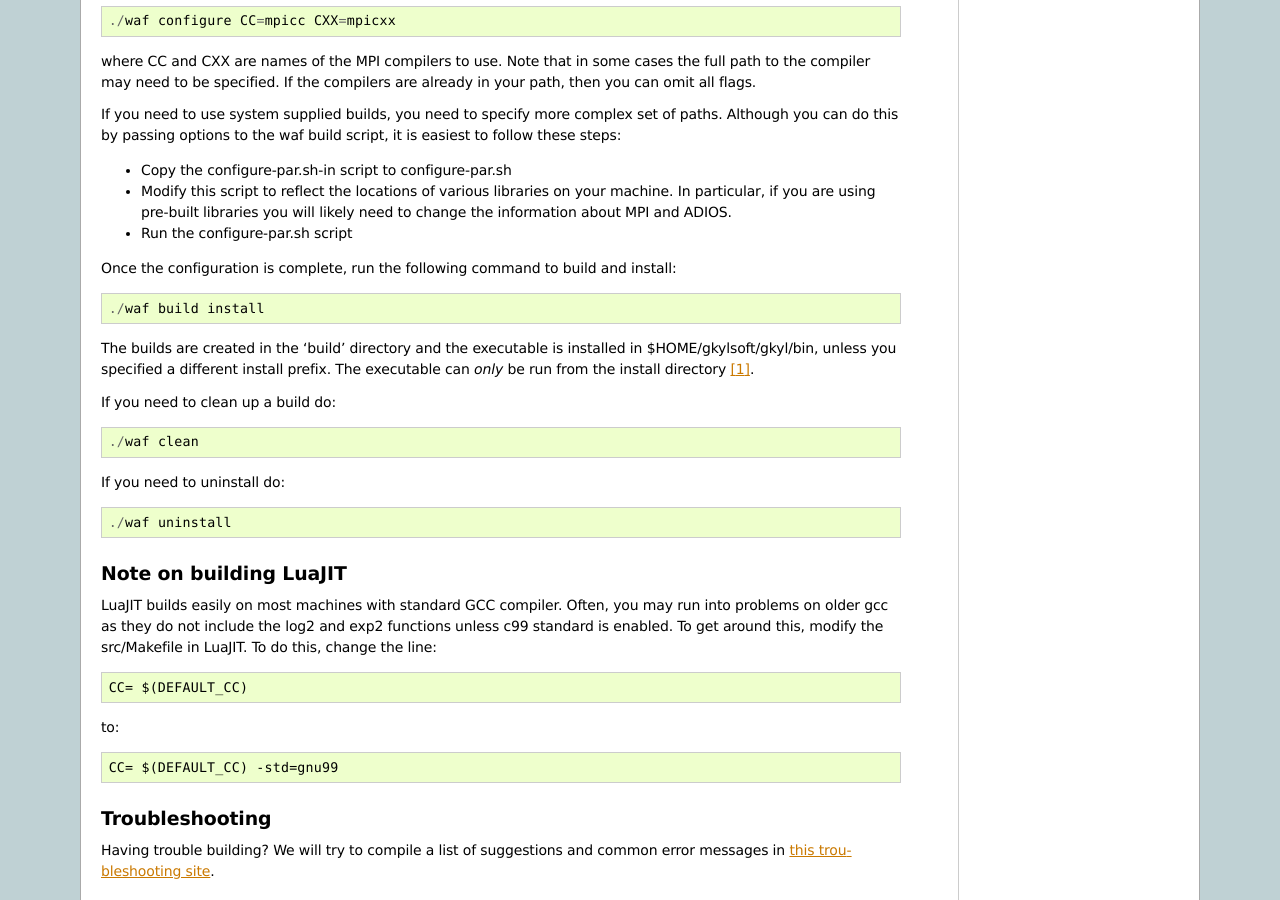
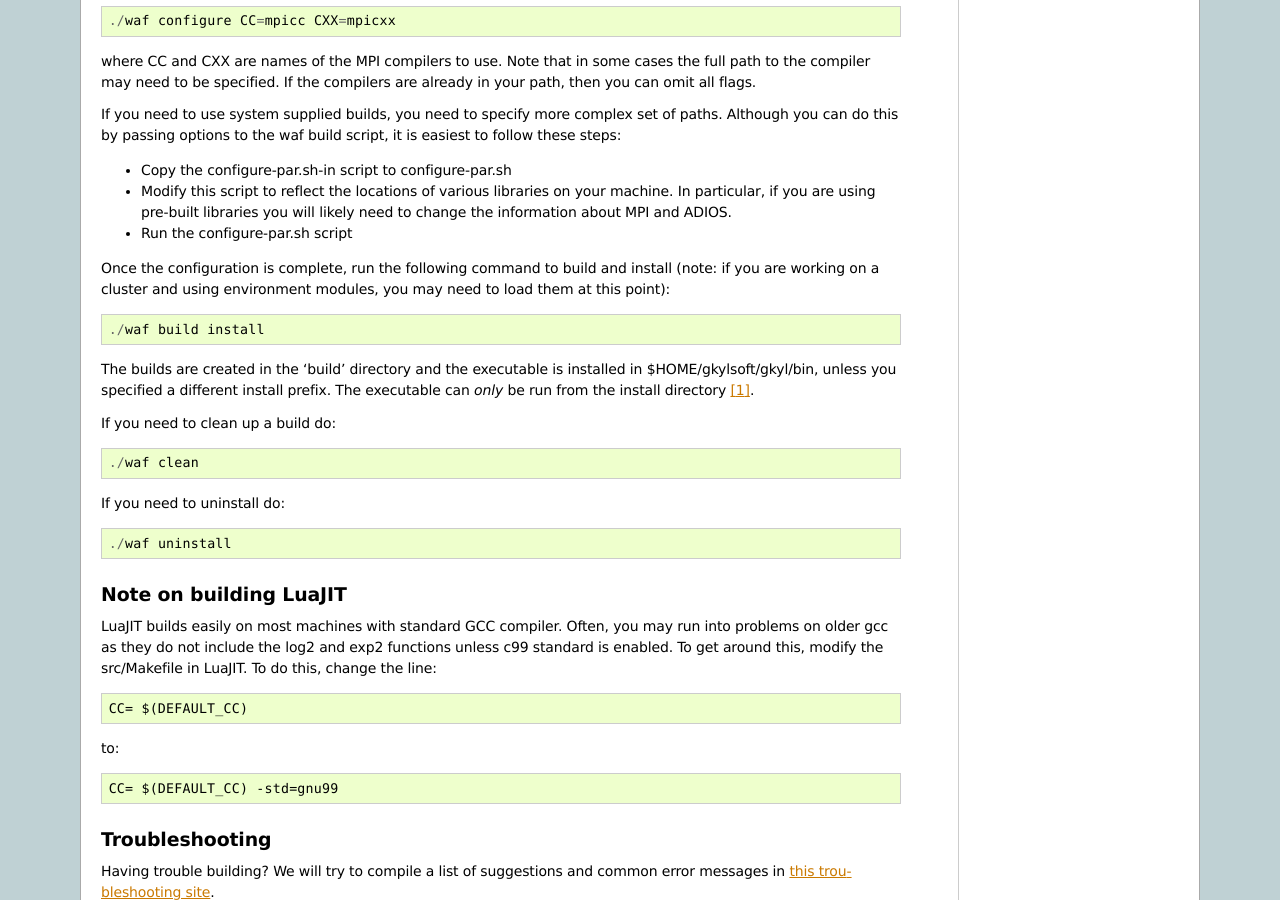
Before and after one commit to ammarhakim/gkyl-doc, a Sphinx documentation site: the page built from source/gkyl/install.rst, in a window 1280 px wide and 900 px high, scrolled down 1559 px. Built offline with Sphinx 7.4.7, drawn with Linux system fonts in a browser that asks for light colours.

Commit message:
Add reminder to load modules before ./waf build install.

```diff
--- a/source/gkyl/install.rst
+++ b/source/gkyl/install.rst
@@ -114,7 +114,8 @@ the waf build script, it is easiest to follow these steps:
 -  Run the configure-par.sh script
 
 Once the configuration is complete, run the following command to build
-and install::
+and install (note: if you are working on a cluster and using environment
+modules, you may need to load them at this point)::
 
     ./waf build install
 
```
